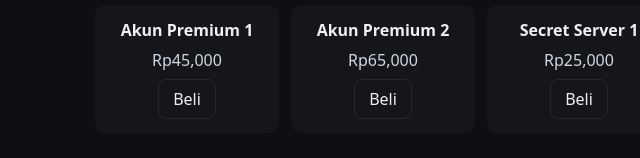
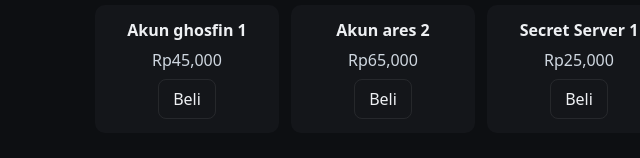
Before and after one commit to mahsusajah8-tech/Admin1dnr, a plain HTML site: page index.html in a window 1280 px wide. Shown: the part 288-446 px from the top of the page, 61-701 px from the left. Drawn offline with Linux system fonts and the light colour scheme.

Commit message:
Fix HTML structure and update product titles

```diff
--- a/index.html
+++ b/index.html
@@ -43,8 +43,8 @@
   <script>
     // Contoh produk — sesuaikan / tambahkan
     const PRODUCTS = [
-      {id:'akun-1', category:'akun', title:'Akun Premium 1', price:45000},
-      {id:'akun-2', category:'akun', title:'Akun Premium 2', price:65000},
+      {id:'akun-1', category:'akun', title:'Akun ghosfin 1', price:45000},
+      {id:'akun-2', category:'akun', title:'Akun ares 2', price:65000},
       {id:'secret-1', category:'secret', title:'Secret Server 1', price:25000},
       {id:'secret-2', category:'secret', title:'Secret Server 2', price:35000},
       {id:'koin-1', category:'koin', title:'Koin 1000', price:15000}
@@ -70,4 +70,5 @@
     });
   </script>
 </body>
+
 </html>
```
